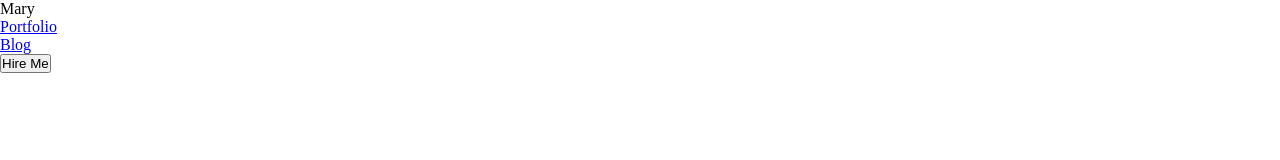
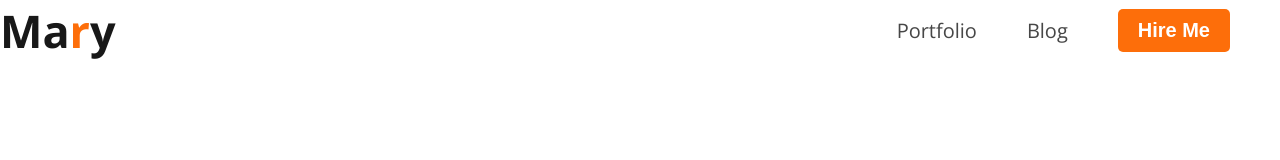
Before and after one commit to MD-SAIMON/portfolio1, a plain HTML site: page index.html in a window 1280 px wide. Drawn offline with nearby package versions, Linux system fonts and the light colour scheme.

Commit message:
added nav

```diff
--- a/css/style.css
+++ b/css/style.css
@@ -1,5 +1,63 @@
+/* common css */
+:root {
+    --primary-color: #FD6E0A;
+    --dark-color: #474747;
+}
+
+body {
+    font-family: 'Open Sans', sans-serif;
+}
+
+.text-primary {
+    color: var(--primary-color);
+}
+
+.btn-primary {
+    background: var(--primary-color);
+    color: #fff;
+    padding: 10px 20px;
+    border: 0;
+    border-radius: 5px;
+    font-size: 20px;
+    font-weight: 700;
+}
+
 * {
     margin: 0;
     padding: 0;
     box-sizing: border-box;
 }
+
+/* logo */
+.logo {
+    color: #181818;
+    font-size: 45px;
+    font-weight: 700;
+}
+
+.logo span {
+    color: var(--primary-color);
+}
+
+/* menu */
+header nav {
+    display: flex;
+    justify-content: space-between;
+}
+
+nav>ul {
+    display: flex;
+    list-style: none;
+    align-items: center;
+}
+
+nav li {
+    margin-right: 50px;
+}
+
+nav li a {
+    color: var(--dark-color);
+    font-size: 20px;
+    font-weight: 400;
+    text-decoration: none;
+}
--- a/index.html
+++ b/index.html
@@ -15,7 +15,7 @@
     <header>
         <nav>
             <div class="logo">Ma<span>r</span>y</div>
-            <ul class="menubar">
+            <ul>
                 <li><a href="#">Portfolio</a></li>
                 <li><a href="#">Blog</a></li>
                 <li>
```
